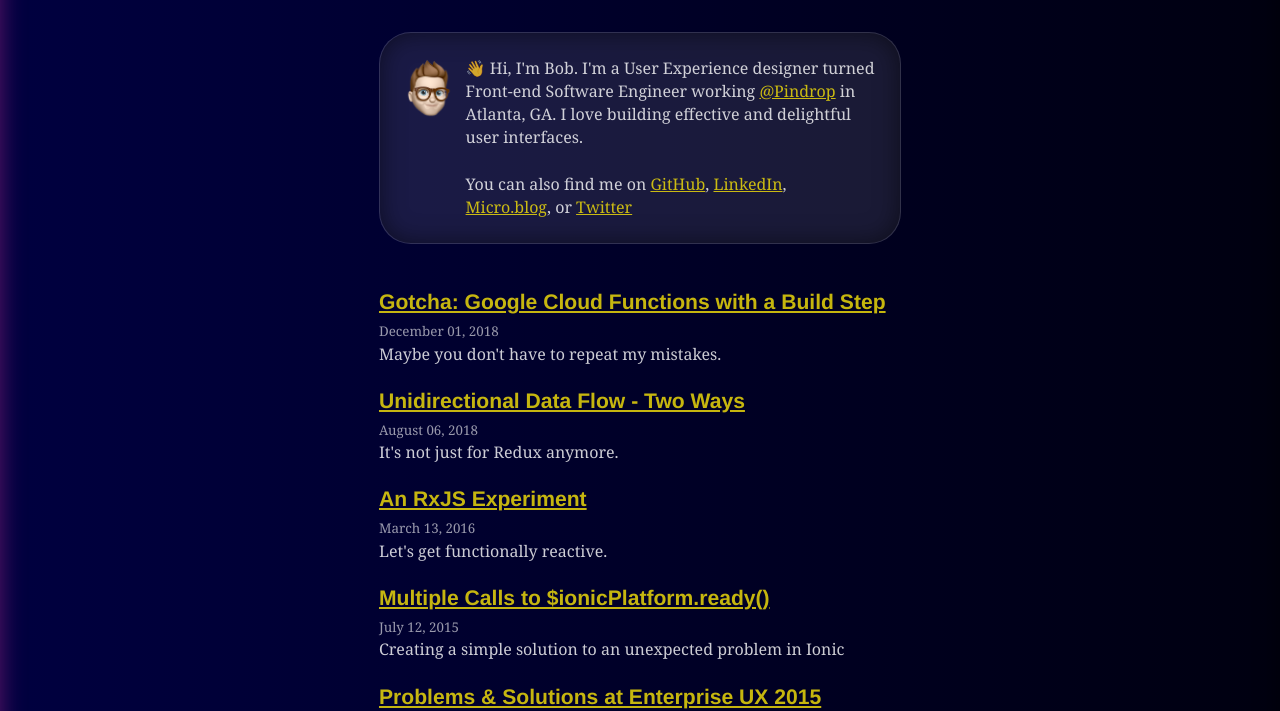
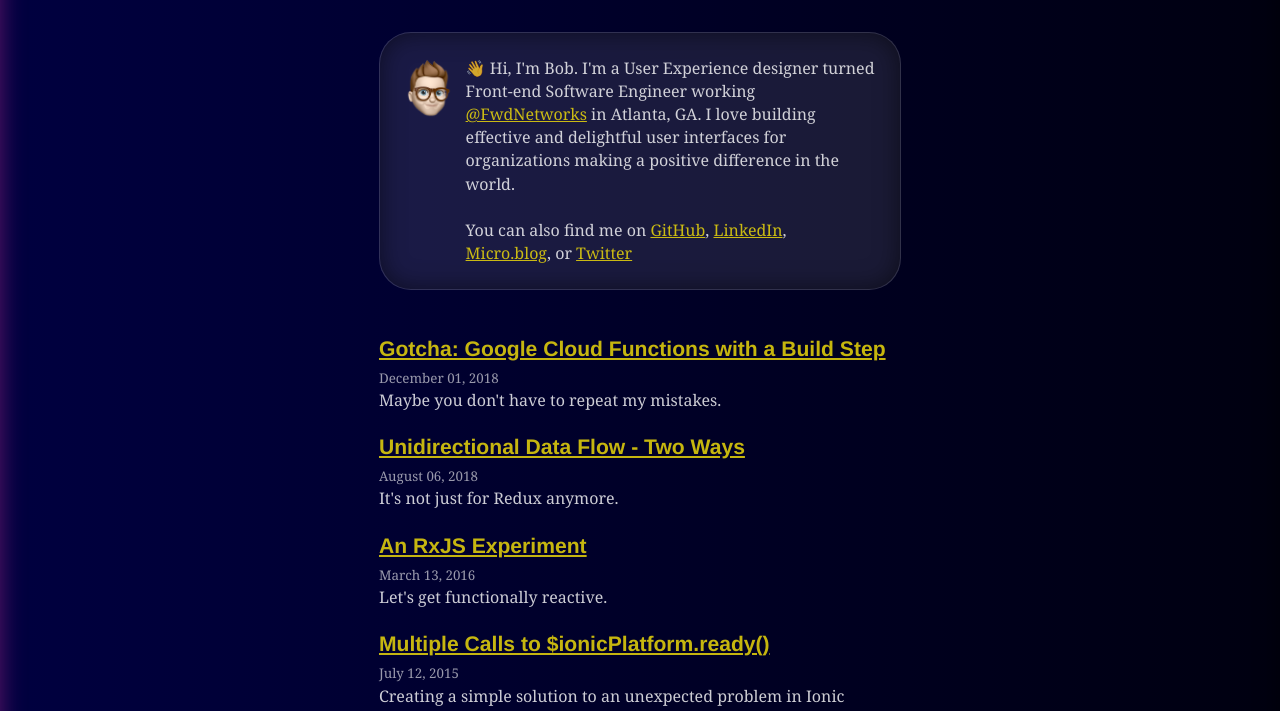
Before and after one commit to onetruebob/bob-tech-blog, a Gatsby site: page / in a window 1280 px wide. Shown: the part 96-807 px from the top of the page. Built offline with nearby package versions, Linux system fonts and the light colour scheme; Gatsby itself is replaced by a stand-in of ours; some packages are replaced by stand-ins of ours; what typography-theme-github would draw is missing.

Commit message:
Update bio with current employer

```diff
--- a/src/components/bio.js
+++ b/src/components/bio.js
@@ -63,8 +63,10 @@ const Bio = () => {
             👋
           </span>{" "}
           Hi, I'm Bob. I'm a User Experience designer turned Front-end Software
-          Engineer working <a href="https://www.pindrop.com">@Pindrop</a> in
-          Atlanta, GA. I love building effective and delightful user interfaces.
+          Engineer working{" "}
+          <a href="https://www.forwardnetworks.com">@FwdNetworks</a> in Atlanta,
+          GA. I love building effective and delightful user interfaces for
+          organizations making a positive difference in the world.
         </p>
         <p style={{ marginBottom: 0 }}>
           You can also find me on{" "}
```
Also changed, not shown: 1 other file.
